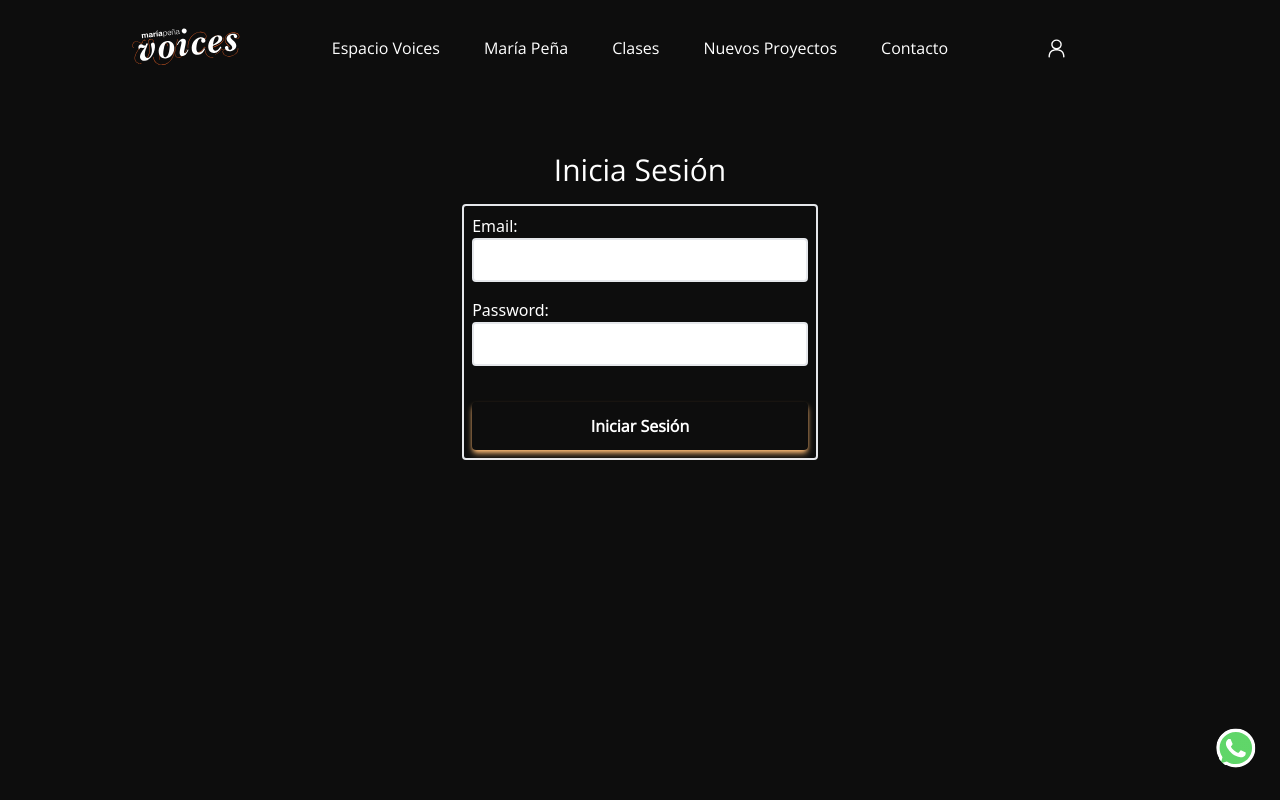
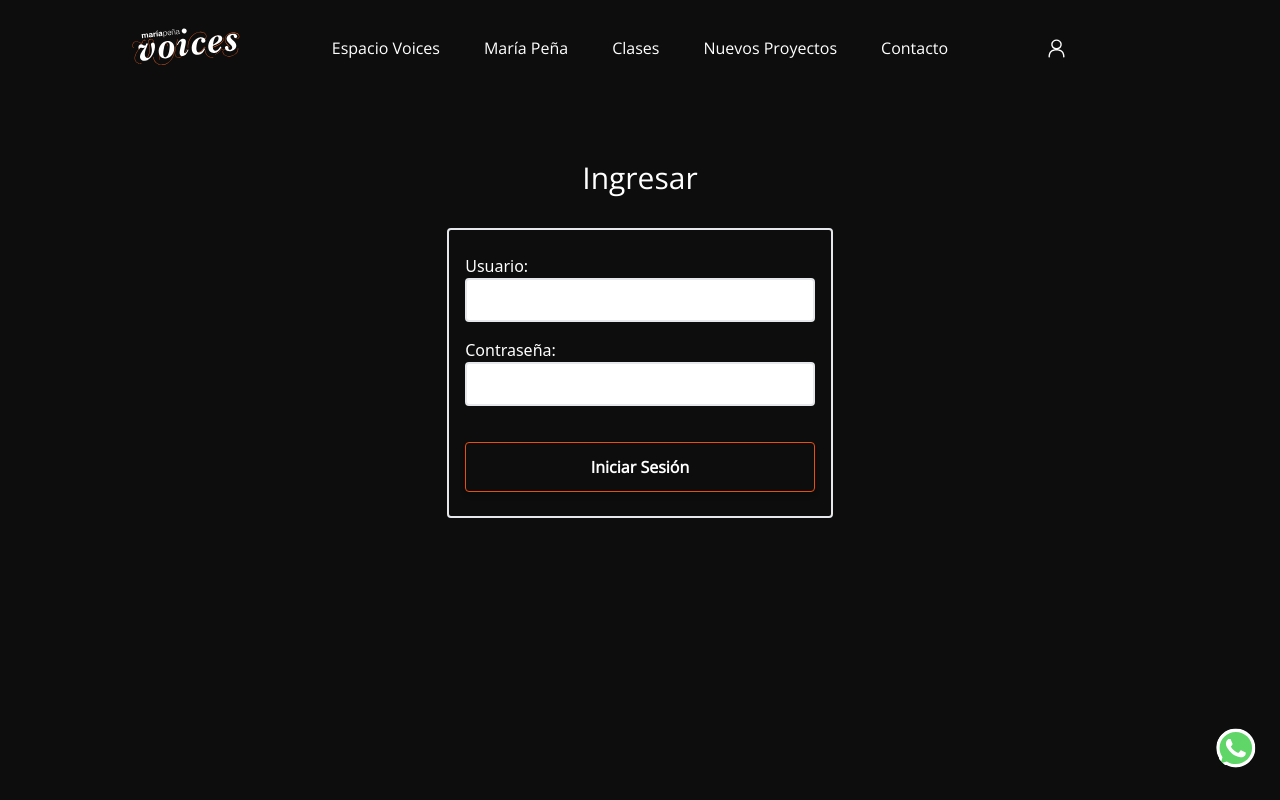
Before and after one commit to manusucaria/mpvoices, a Next.js app: page /login in a window 1280 px wide. Shown: the top 800 px of the page. Built offline with nearby package versions, Linux system fonts and the light colour scheme; a web font is replaced by a local one.

Commit message:
27 del 10 3

```diff
--- a/src/app/login/page.js
+++ b/src/app/login/page.js
@@ -21,10 +21,10 @@ const LoginForm = () => {
 
     const formErrors = {}
     if (!validateEmail(email)) {
-      formErrors.email = 'Invalid email address'
+      formErrors.email = 'Usuario incorrecto'
     }
     if (!password) {
-      formErrors.password = 'Password is required'
+      formErrors.password = 'Se necesita contraseña'
     }
 
     if (Object.keys(formErrors).length === 0) {
@@ -37,14 +37,14 @@ const LoginForm = () => {
   }
 
   return (
-    <div className='w-screen h-screen bg-purple-50 flex flex-col justify-center items-center md:justify-start'>
-      <div className='md:mt-14'>
-        <p className='text-3xl text-purple-600'>Inicia Sesión</p>
+    <div className='w-screen h-auto mt-8 lg:mt-2 lg:h-screen bg-purple-50 flex flex-col justify-center items-center md:justify-start'>
+      <div className='md:mt-14 lg:mb-4'>
+        <p className='text-3xl text-white'>Ingresar</p>
       </div>
 
-      <form className='border-2 border-purple-200 rounded p-2 m-4 flex flex-col gap-4' onSubmit={handleSubmit}>
+      <form className='border-2 border-purple-200 rounded m-4 flex flex-col gap-4 py-6 px-4' onSubmit={handleSubmit}>
         <div>
-          <label className='text-slate-600 mr-2' htmlFor="email">Email:</label>
+          <label className='text-white mr-2' htmlFor="email">Usuario:</label>
           <input
             className='text-black border-2 border-slate-200 rounded p-2 w-full'
             id="email"
@@ -56,7 +56,7 @@ const LoginForm = () => {
         </div>
 
         <div>
-          <label className='text-slate-600 mr-2' htmlFor="password">Password:</label>
+          <label className='text-white mr-2' htmlFor="password">Contraseña:</label>
           <input
             className='text-black border-2 border-slate-200 rounded p-2 w-full'
             id="password"
@@ -67,7 +67,7 @@ const LoginForm = () => {
           {errors.password && <p>{errors.password}</p>}
         </div>
 
-        <button className='w-full py-3 px-4 bg-purple-600 shadow-md shadow-orange-300 text-white font-bold rounded hover:bg-purple-800 mt-5'
+        <button className='hover:bg-[#E9500E] hover:border-white transition-all w-full py-3 px-4 shadow-md border border-[#E9500E] text-white font-bold rounded mt-5'
           type="submit">
             Iniciar Sesión
         </button>
```
